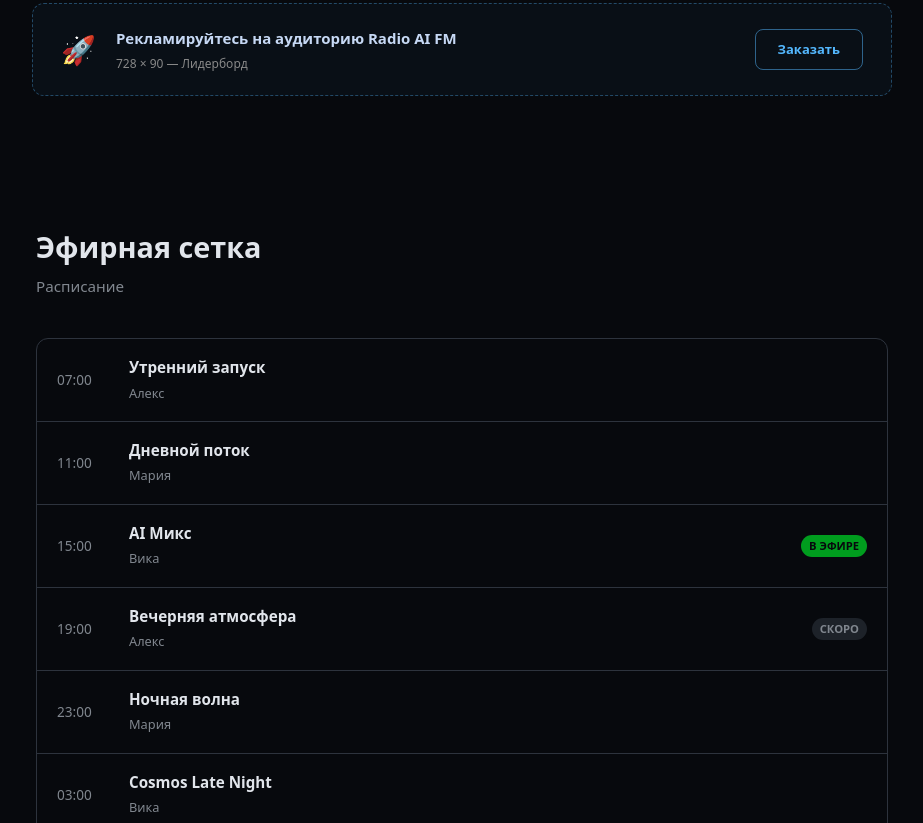
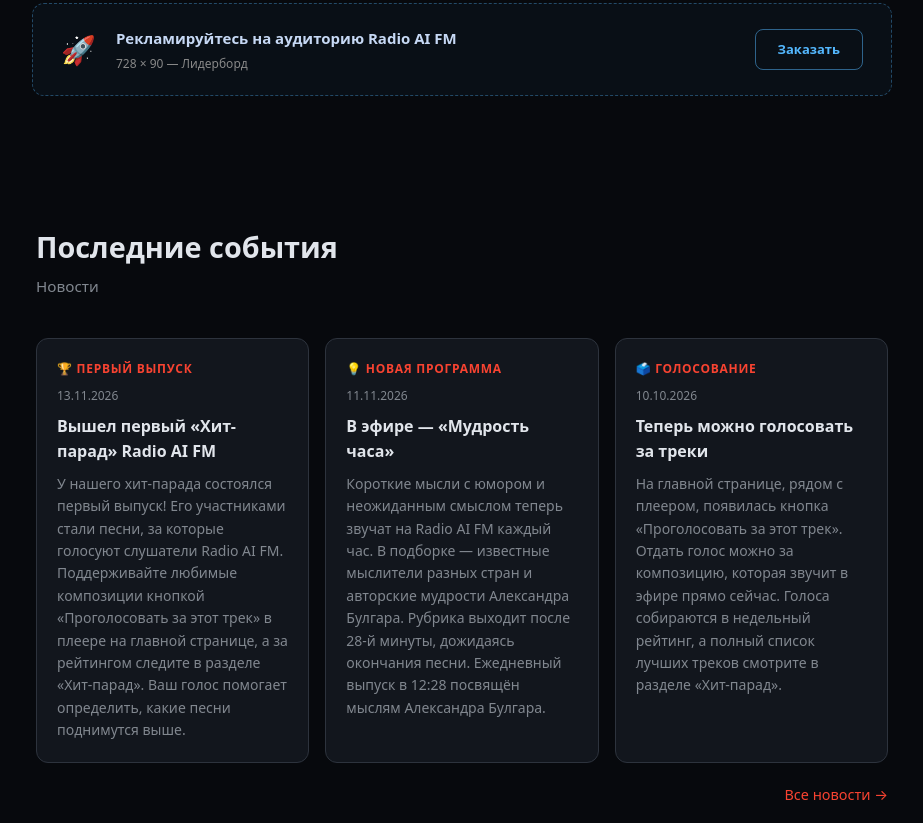
Before and after one commit to Knyazbulgar/radioaifm, a plain HTML site: page index.html in a window 1280 px wide. Shown: the part 1977-2800 px from the top of the page, without its empty margins (178-1101 px from the left). Drawn offline with Linux system fonts and the light colour scheme; no server answers.

Commit message:
Remove inaccurate broadcast schedule and navigation links

```diff
--- a/index.html
+++ b/index.html
@@ -185,21 +185,6 @@
   section { padding: 5rem 1.5rem; max-width: 900px; margin: 0 auto; }
   h2 { font-size: 1.8rem; font-weight: 700; margin-bottom: 0.25rem; }
   .section-sub { color: var(--muted); margin-bottom: 2.5rem; font-size: 0.95rem; }
-
-  .schedule-list { display: flex; flex-direction: column; gap: 0; border: 1px solid var(--border); border-radius: 12px; overflow: hidden; }
-  .schedule-item {
-    display: flex; align-items: center; gap: 1rem;
-    padding: 1rem 1.25rem; border-bottom: 1px solid var(--border);
-    transition: background 0.15s;
-  }
-  .schedule-item:last-child { border-bottom: none; }
-  .schedule-item:hover { background: var(--surface-raised); }
-  .sched-time { font-size: 0.85rem; color: var(--muted); width: 3.5rem; flex-shrink: 0; font-variant-numeric: tabular-nums; }
-  .sched-info { flex: 1; }
-  .sched-info strong { display: block; font-size: 0.95rem; }
-  .sched-info span { font-size: 0.8rem; color: var(--muted); }
-  .badge-live { font-size: 0.7rem; font-weight: 700; background: var(--live); color: oklch(14% 0.01 260); padding: 0.15rem 0.5rem; border-radius: 99px; }
-  .badge-soon { font-size: 0.7rem; font-weight: 600; background: var(--surface-raised); color: var(--muted); padding: 0.15rem 0.5rem; border-radius: 99px; }
 
   .news-grid { display: grid; grid-template-columns: repeat(auto-fit, minmax(260px, 1fr)); gap: 1rem; }
   .news-card { background: var(--surface); border: 1px solid var(--border); border-radius: 12px; padding: 1.25rem; display: flex; flex-direction: column; gap: 0.5rem; }
@@ -424,7 +409,6 @@
 <nav>
   <div class="nav-logo">📡 Radio AI FM</div>
   <ul class="nav-links">
-    <li><a href="#schedule">Расписание</a></li>
     <li><a href="/news.html">Новости</a></li>
     <li><a href="#team">Ведущие</a></li>
     <li><a href="#contacts">Контакты</a></li>
@@ -526,18 +510,6 @@
   </div>
 </section>
 
-<section id="schedule">
-  <h2>Эфирная сетка</h2>
-  <p class="section-sub">Расписание</p>
-  <div class="schedule-list" role="list">
-    <div class="schedule-item" role="listitem"><span class="sched-time">07:00</span><div class="sched-info"><strong>Утренний запуск</strong><span>Алекс</span></div></div>
-    <div class="schedule-item" role="listitem"><span class="sched-time">11:00</span><div class="sched-info"><strong>Дневной поток</strong><span>Мария</span></div></div>
-    <div class="schedule-item" role="listitem"><span class="sched-time">15:00</span><div class="sched-info"><strong>AI Микс</strong><span>Вика</span></div></div>
-    <div class="schedule-item" role="listitem"><span class="sched-time">19:00</span><div class="sched-info"><strong>Вечерняя атмосфера</strong><span>Алекс</span></div></div>
-    <div class="schedule-item" role="listitem"><span class="sched-time">23:00</span><div class="sched-info"><strong>Ночная волна</strong><span>Мария</span></div></div>
-    <div class="schedule-item" role="listitem"><span class="sched-time">03:00</span><div class="sched-info"><strong>Cosmos Late Night</strong><span>Вика</span></div></div>
-  </div>
-</section>
 
 <section id="news">
   <h2>Последние события</h2>
@@ -616,7 +588,6 @@
 
 <footer>
   <div class="footer-links">
-    <a href="#schedule">Расписание</a>
     <a href="/news.html">Новости</a>
     <a href="#team">Ведущие</a>
     <a href="#contacts">Контакты</a>
@@ -808,65 +779,6 @@
   updateNowPlaying();
   setInterval(updateNowPlaying, 15000);
 
-  function updateScheduleBadges() {
-    const now = new Date();
-    const moscowOffset = 3 * 60;
-    const localOffset = now.getTimezoneOffset();
-    const moscowTime = new Date(now.getTime() + (moscowOffset + localOffset) * 60000);
-    const hours = moscowTime.getHours();
-    const minutes = moscowTime.getMinutes();
-    const currentMinutes = hours * 60 + minutes;
-
-    const schedule = [
-      { start: 7 * 60, name: 'Утренний запуск' },
-      { start: 11 * 60, name: 'Дневной поток' },
-      { start: 15 * 60, name: 'AI Микс' },
-      { start: 19 * 60, name: 'Вечерняя атмосфера' },
-      { start: 23 * 60, name: 'Ночная волна' },
-      { start: 3 * 60, name: 'Cosmos Late Night' }
-    ];
-
-    let currentIdx = -1;
-    for (let i = 0; i < schedule.length; i++) {
-      const nextIdx = (i + 1) % schedule.length;
-      const start = schedule[i].start;
-      const end = schedule[nextIdx].start;
-
-      if (start < 7 * 60 && currentMinutes >= start && currentMinutes < 7 * 60) {
-        currentIdx = i;
-        break;
-      }
-      if (currentMinutes >= start && (end > start ? currentMinutes < end : true)) {
-        currentIdx = i;
-        break;
-      }
-    }
-
-    if (currentIdx === -1 && currentMinutes >= 23 * 60) {
-      currentIdx = 4;
-    }
-
-    const nextIdx = currentIdx !== -1 ? (currentIdx + 1) % schedule.length : 0;
-
-    document.querySelectorAll('.schedule-item .badge-live, .schedule-item .badge-soon').forEach(b => b.remove());
-
-    const items = document.querySelectorAll('.schedule-item');
-    if (currentIdx !== -1 && items[currentIdx]) {
-      const badge = document.createElement('span');
-      badge.className = 'badge-live';
-      badge.textContent = 'В ЭФИРЕ';
-      items[currentIdx].appendChild(badge);
-    }
-    if (items[nextIdx]) {
-      const badge = document.createElement('span');
-      badge.className = 'badge-soon';
-      badge.textContent = 'СКОРО';
-      items[nextIdx].appendChild(badge);
-    }
-  }
-
-  updateScheduleBadges();
-  setInterval(updateScheduleBadges, 60000);
 </script>
 <script>
 /* Новости: данные лежат в news.json — правьте только его */
```
